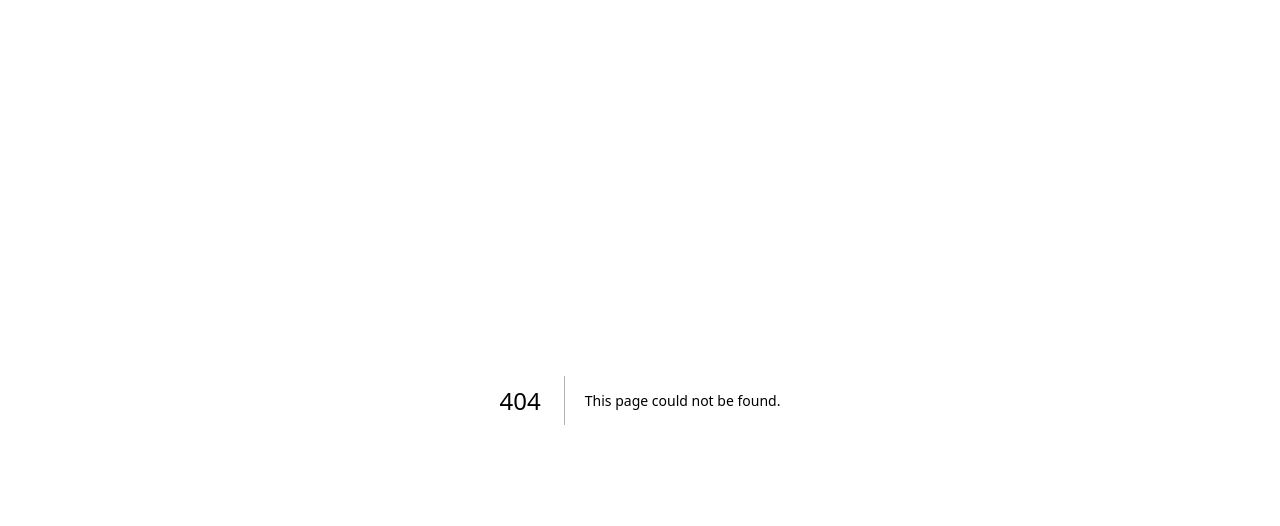
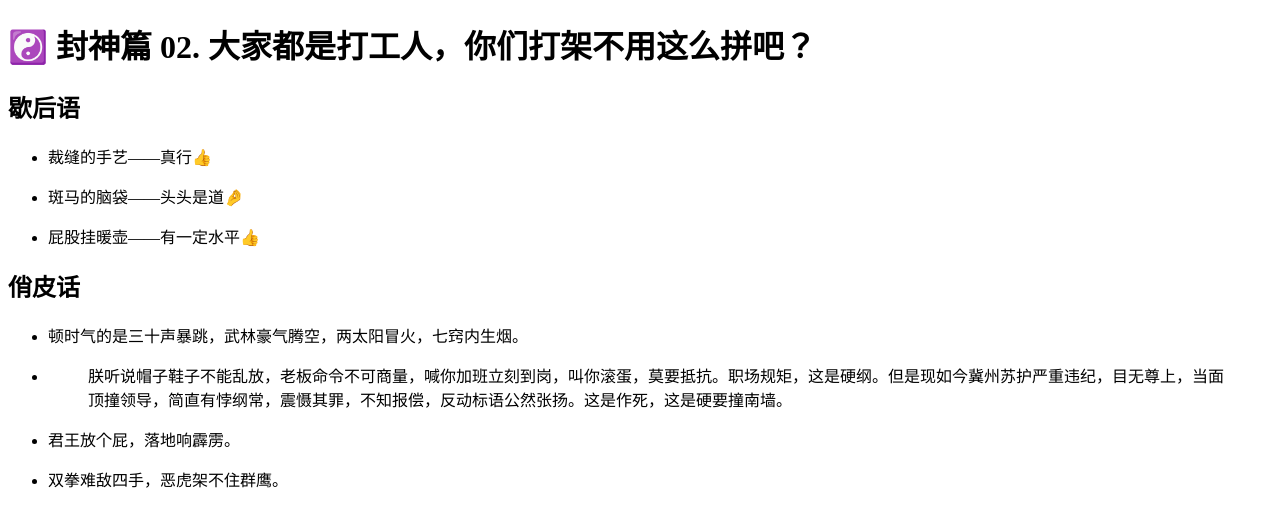
Before and after one commit to eddiehe99/bannatienet, a Next.js app: page /the-investiture-of-the-gods/yin-yang-02 in a window 1280 px wide. Before the commit this address had no page. Shown: the top 526 px of the page. Built offline with nearby package versions, Linux system fonts and the light colour scheme.

Commit message:
feat: add the investiture of the gods 02

```diff
--- a/src/pages/the-investiture-of-the-gods/_meta.js
+++ b/src/pages/the-investiture-of-the-gods/_meta.js
@@ -1,5 +1,6 @@
 /* eslint-disable prettier/prettier */
 /* eslint-disable import/no-anonymous-default-export */
 export default {
+    'yin-yang-02': '☯️ 02',
     'yin-yang-01': '☯️ 01'
 }
--- /dev/null
+++ b/src/pages/the-investiture-of-the-gods/yin-yang-02.mdx
@@ -0,0 +1,19 @@
+# ☯️ 封神篇 02. 大家都是打工人，你们打架不用这么拼吧？
+
+## 歇后语
+
+- 裁缝的手艺——真行👍
+
+- 斑马的脑袋——头头是道🤌
+
+- 屁股挂暖壶——有一定水平👍
+
+## 俏皮话
+
+- 顿时气的是三十声暴跳，武林豪气腾空，两太阳冒火，七窍内生烟。
+
+- > 朕听说帽子鞋子不能乱放，老板命令不可商量，喊你加班立刻到岗，叫你滚蛋，莫要抵抗。职场规矩，这是硬纲。但是现如今冀州苏护严重违纪，目无尊上，当面顶撞领导，简直有悖纲常，震慑其罪，不知报偿，反动标语公然张扬。这是作死，这是硬要撞南墙。
+
+- 君王放个屁，落地响霹雳。
+
+- 双拳难敌四手，恶虎架不住群鹰。
```
